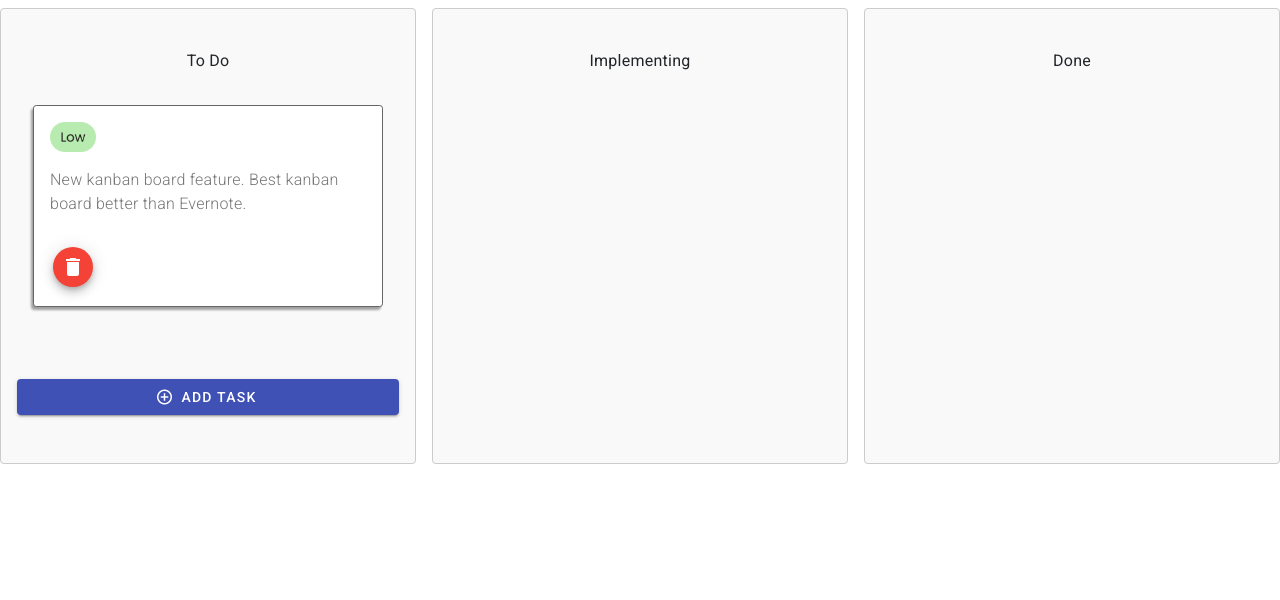
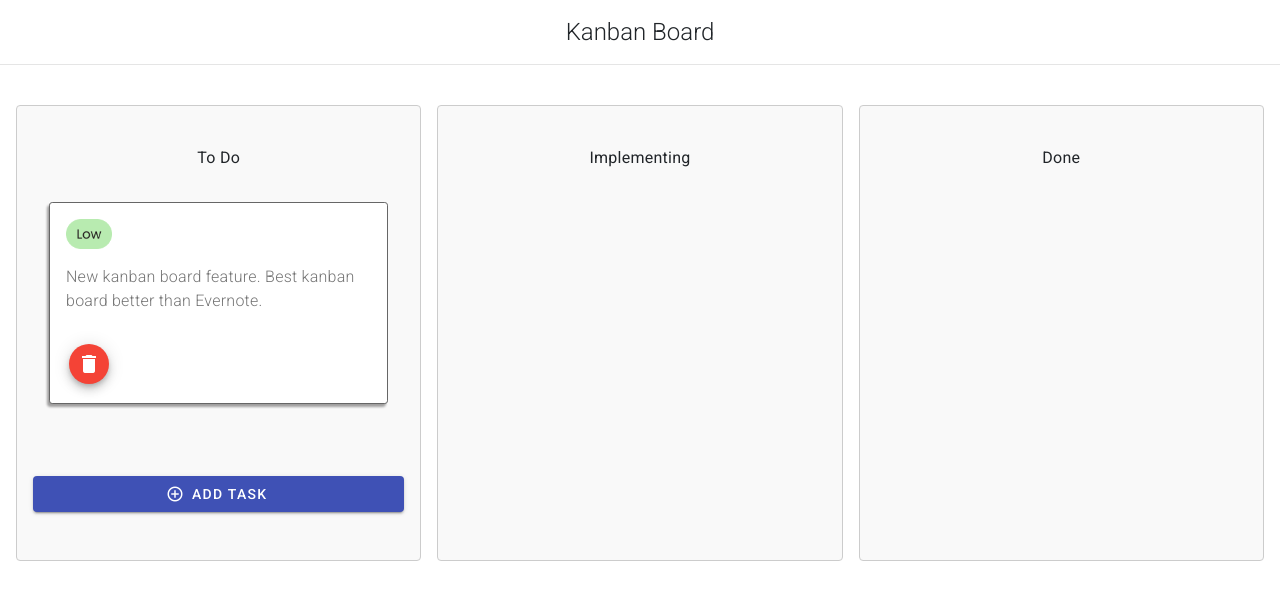
Before and after one commit to otoaneba/kanban-board, an Angular app: page / in a window 1280 px wide. Shown: the top 600 px of the page. Built offline with nearby package versions, Linux system fonts and the light colour scheme.

Commit message:
add styling, and delete console logs

```diff
--- a/src/app/parent-views/kanban-board/kanban-board.component.html
+++ b/src/app/parent-views/kanban-board/kanban-board.component.html
@@ -1,4 +1,6 @@
-<body>
+<h1 class="title">Kanban Board</h1>
+<hr>
+<body class="body">
     <main>
         <div class="grid-even-columns">
                 <div cdkDropList class="column drop-list" #todoList="cdkDropList" id="TODO" [cdkDropListData]="todoTasks" [cdkDropListConnectedTo]="[implementingList, doneList]" (cdkDropListDropped)="onDrop($event)">
--- a/src/app/parent-views/kanban-board/kanban-board.component.scss
+++ b/src/app/parent-views/kanban-board/kanban-board.component.scss
@@ -1,3 +1,18 @@
+.title {
+    padding-top: 1rem;
+    text-align: center;
+    font-weight: lighter;
+}
+
+.horizontal-line {
+    padding-left: 1rem;
+    padding-right: 1rem;
+}
+
+.body {
+    padding: 1rem;
+}
+
 .grid-even-columns {
     display: grid;
     gap: 1rem;
--- a/src/app/parent-views/kanban-board/kanban-board.component.ts
+++ b/src/app/parent-views/kanban-board/kanban-board.component.ts
@@ -28,7 +28,6 @@ export class KanbanBoardComponent implements OnInit {
   ngOnInit() {
     this.kanbanBoardService.checkCache();
     this.retrieveTasks();
-    console.log('onInitcalled')
   }
 
   /**
```
